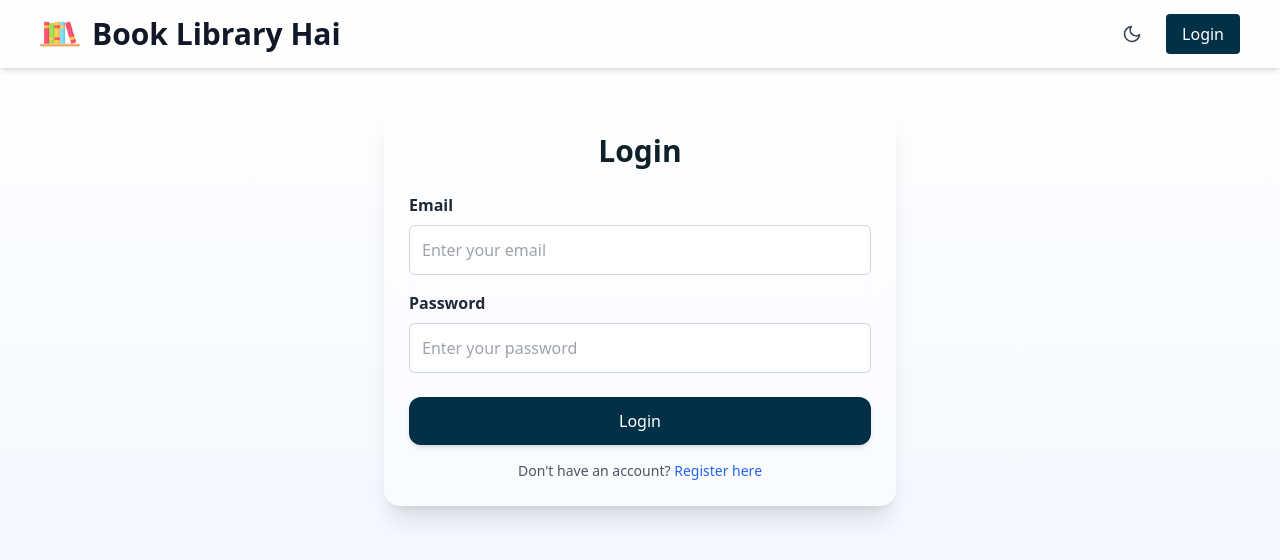
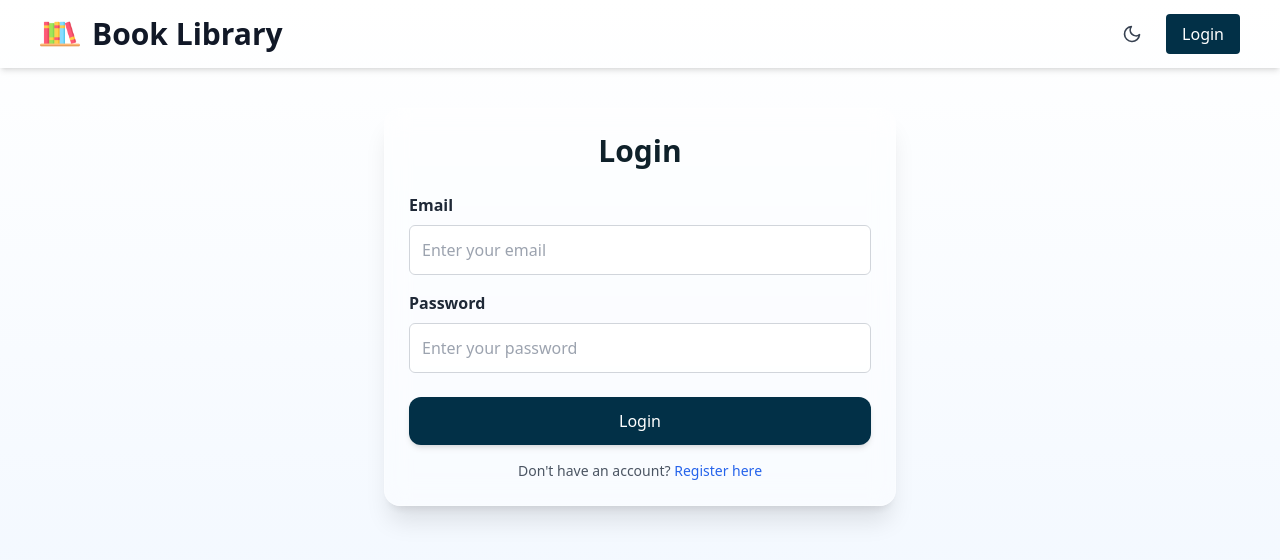
Before and after one commit to dzaky-pr/fp-pso, a Next.js app: page /login in a window 1280 px wide. Shown: the top 560 px of the page. Built offline with nearby package versions, Linux system fonts and the light colour scheme; no server answers.

Commit message:
test(tf): remove hai in header component

```diff
--- a/components/Header.tsx
+++ b/components/Header.tsx
@@ -77,7 +77,7 @@ function Header() {
             className="mr-2 md:mr-3"
           />
           <Link href="/">
-            <span className="hidden sm:inline">Book Library Hai</span>
+            <span className="hidden sm:inline">Book Library</span>
             <span className="sm:hidden">Library</span>
           </Link>
         </h1>
```
